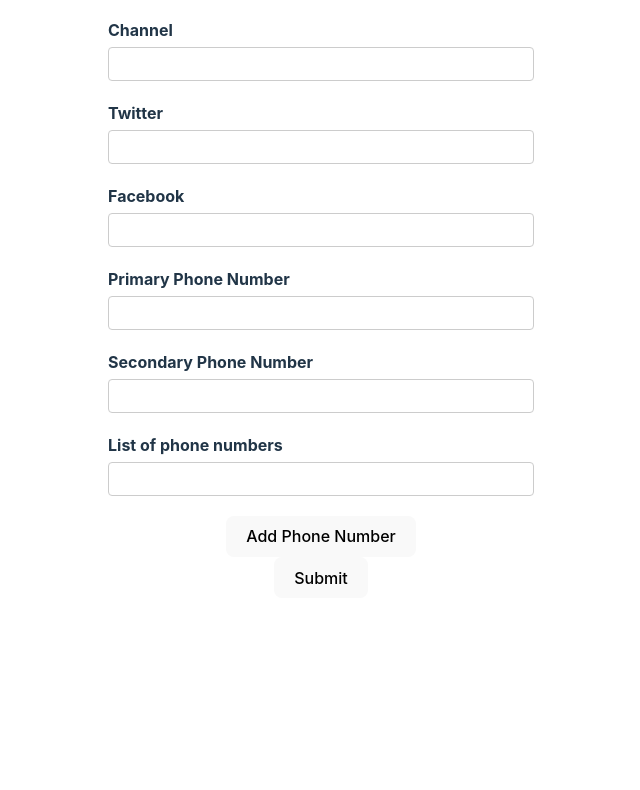
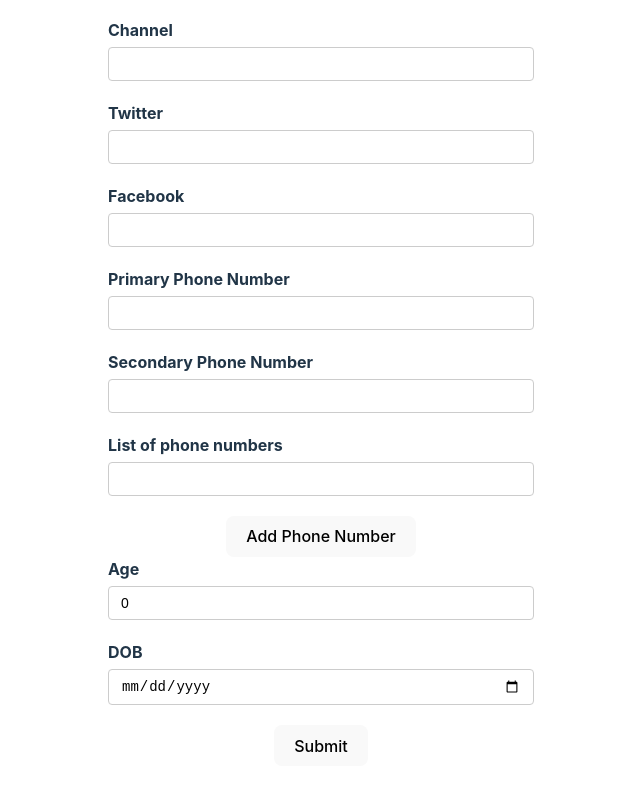
Before and after one commit to Yash-verma18/React-Hook-Form-, a React (Vite) app: page / in a window 1280 px wide. Shown: the part 256-1046 px from the top of the page, without its empty margins (319-959 px from the left). Before the commit the page ends 886 px from the top, so only its background shows below. Built offline with nearby package versions, Linux system fonts and the light colour scheme.

Commit message:
16: Date and number values on RHF

```diff
--- a/src/components/YoutubeForm.tsx
+++ b/src/components/YoutubeForm.tsx
@@ -15,6 +15,8 @@
   phNumbers: {
     number: string;
   }[];
+  age: number;
+  dob: Date;
 };
 
 // useFeidArray works only with object values, that is why phNumbers is an array of objects, and each object contains a property called number, where we will store the phone number value
@@ -31,6 +33,8 @@
       },
       phoneNumbers: ["", ""],
       phNumbers: [{ number: "" }],
+      age: 0,
+      dob: new Date(),
     },
   });
 
@@ -189,6 +193,39 @@
           </div>
         </div>
 
+        <div className="form-control">
+          <label htmlFor="age">Age</label>
+          <input
+            type="number"
+            id="age"
+            {...register("age", {
+              valueAsNumber: true,
+              required: {
+                value: true,
+                message: "Age is required",
+              },
+            })}
+          />
+
+          <p className="error">{errors.age?.message}</p>
+        </div>
+        <div className="form-control">
+          <label htmlFor="dob">DOB</label>
+          <input
+            type="date"
+            id="dob"
+            {...register("dob", {
+              valueAsDate: true,
+              required: {
+                value: true,
+                message: "Dob is required",
+              },
+            })}
+          />
+
+          <p className="error">{errors.dob?.message}</p>
+        </div>
+
         <button>Submit</button>
       </form>
       <DevTool control={control} />
```
